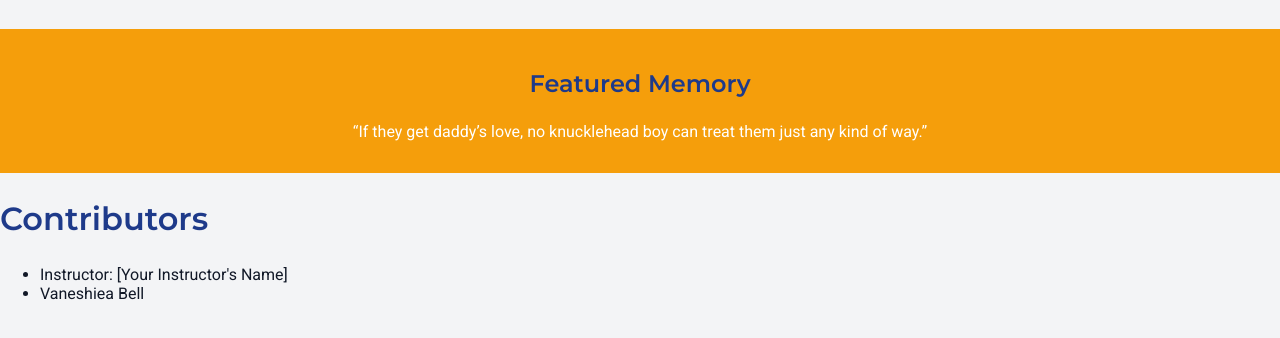
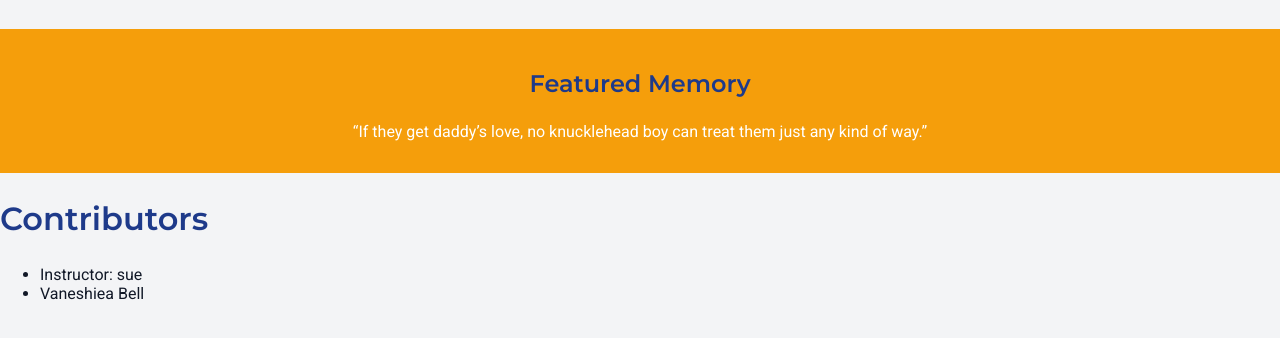
Before and after one commit to veebell1995/bio-site, a plain HTML site: page index.html in a window 1280 px wide. Shown: the part 332-670 px from the top of the page. Drawn offline with Linux system fonts and the light colour scheme.

Commit message:
Update index.html

```diff
--- a/index.html
+++ b/index.html
@@ -37,7 +37,7 @@
   <footer>
     <h2>Contributors</h2>
     <ul>
-      <li>Instructor: [Your Instructor's Name]</li>
+      <li>Instructor: sue </li>
       <li>Vaneshiea Bell</li>
     </ul>
   </footer>
```
